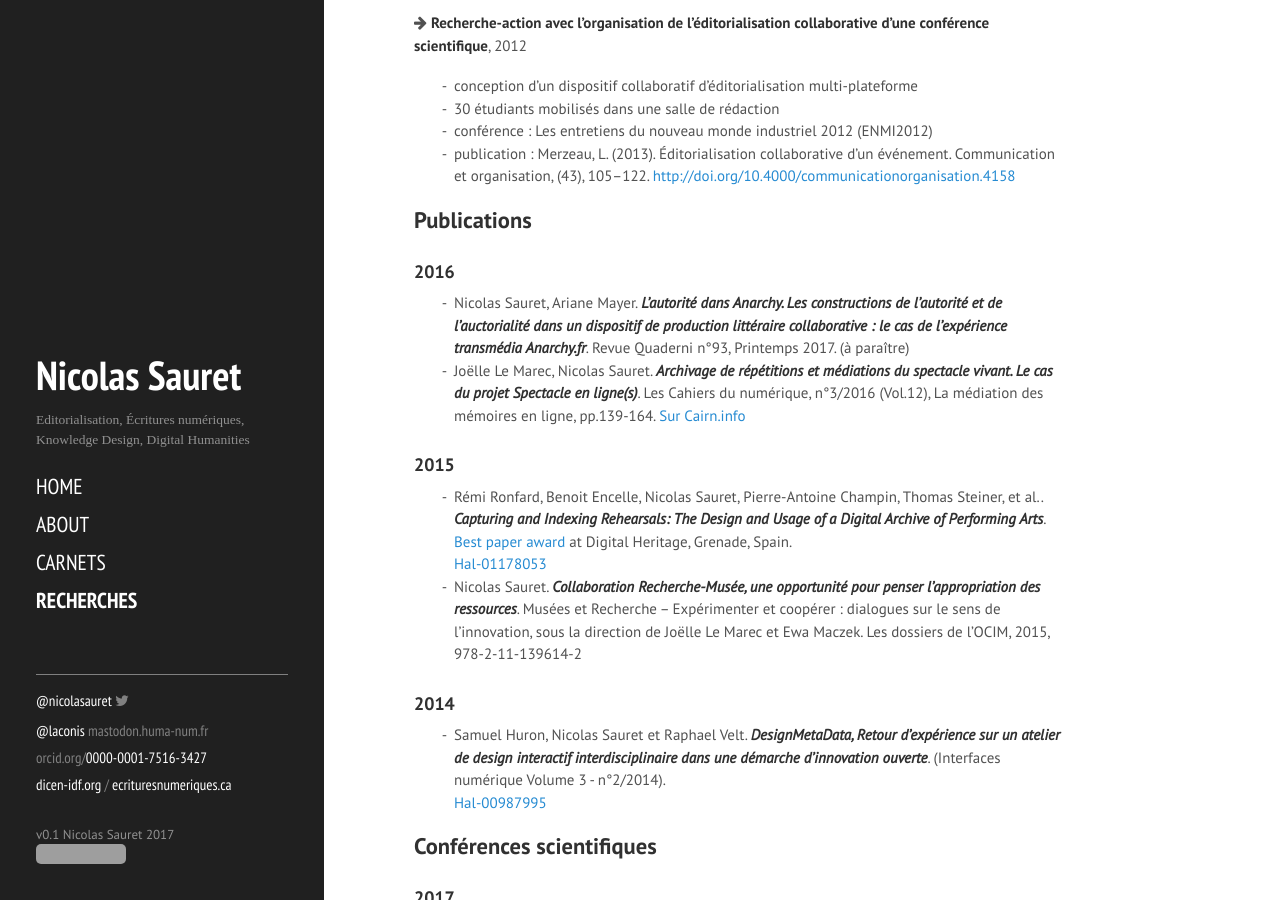
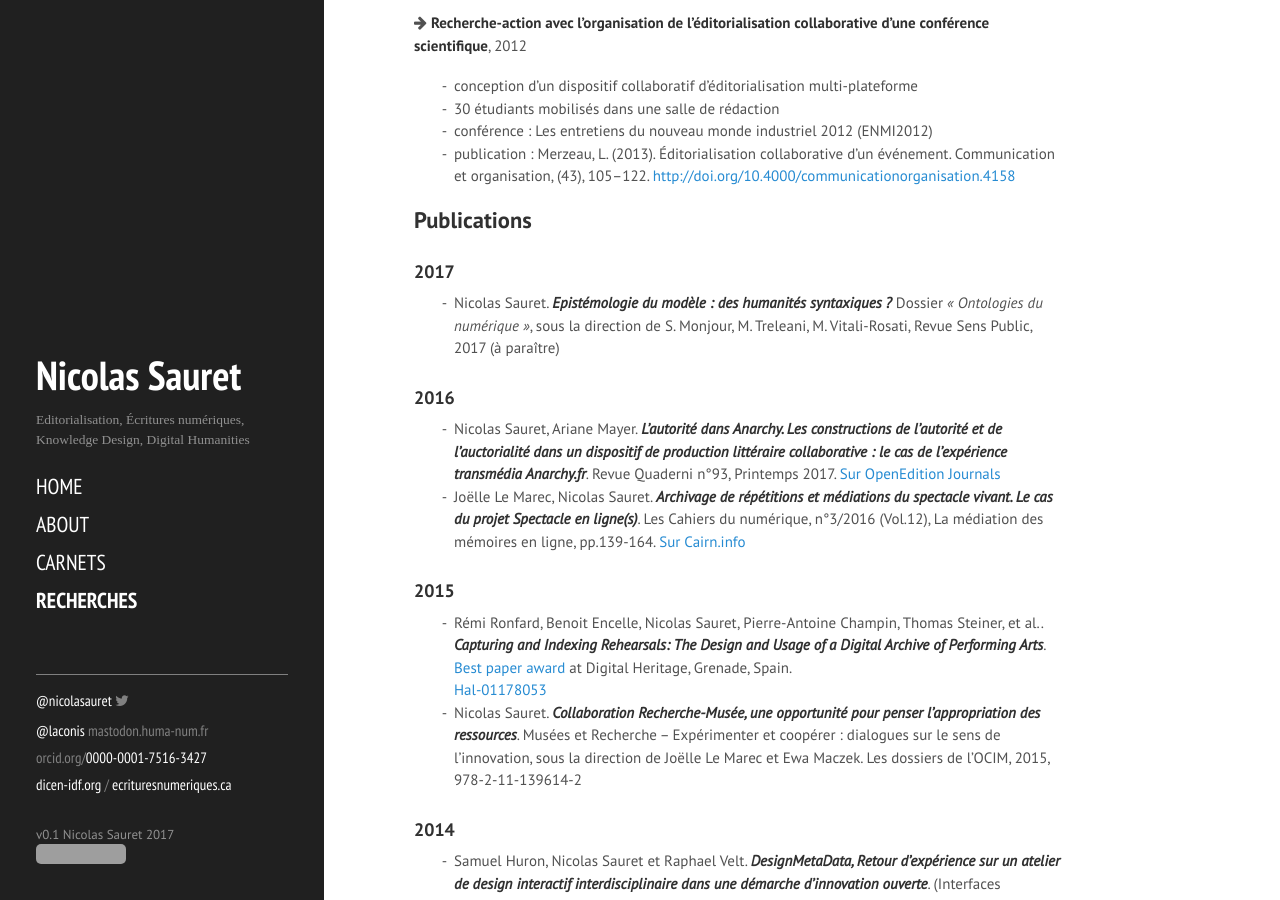
Before and after one commit to lakonis/lakonis.github.io, a Jekyll site: the page built from recherches.md, in a window 1280 px wide and 900 px high, scrolled down 1207 px. Built offline with Jekyll 4.4.1, drawn with Linux system fonts in a browser that asks for light colours; nearby versions of some CDN libraries; grey boxes are pictures that could not be loaded.

Commit message:
maj publication

```diff
--- a/recherches.md
+++ b/recherches.md
@@ -59,9 +59,13 @@ title: Recherches
 
 ## Publications
 
+### 2017
+
+* Nicolas Sauret. **_Epistémologie du modèle&nbsp;: des humanités syntaxiques&nbsp;?_** Dossier _«&nbsp;Ontologies du numérique&nbsp;»_, sous la direction de S. Monjour, M. Treleani, M. Vitali-Rosati, Revue Sens Public, 2017 (à paraître)
+
 ### 2016
 
-* Nicolas Sauret, Ariane Mayer. **_L’autorité dans Anarchy. Les constructions de l’autorité et de l’auctorialité dans un dispositif de production littéraire collaborative : le cas de l’expérience transmédia Anarchy.fr_**. Revue Quaderni n°93, Printemps 2017. (à paraître)
+* Nicolas Sauret, Ariane Mayer. **_L’autorité dans Anarchy. Les constructions de l’autorité et de l’auctorialité dans un dispositif de production littéraire collaborative : le cas de l’expérience transmédia Anarchy.fr_**. Revue Quaderni n°93, Printemps 2017. [Sur OpenEdition Journals](http://journals.openedition.org/quaderni/1078)
 * Joëlle Le Marec, Nicolas Sauret. **_Archivage de répétitions et médiations du spectacle vivant. Le cas du projet Spectacle en ligne(s)_**. Les Cahiers du numérique, n°3/2016 (Vol.12), La médiation des mémoires en ligne, pp.139-164. [Sur Cairn.info](http://www.cairn.info/revue-les-cahiers-du-numerique-2016-3-page-139.htm)
 
 ### 2015
```
